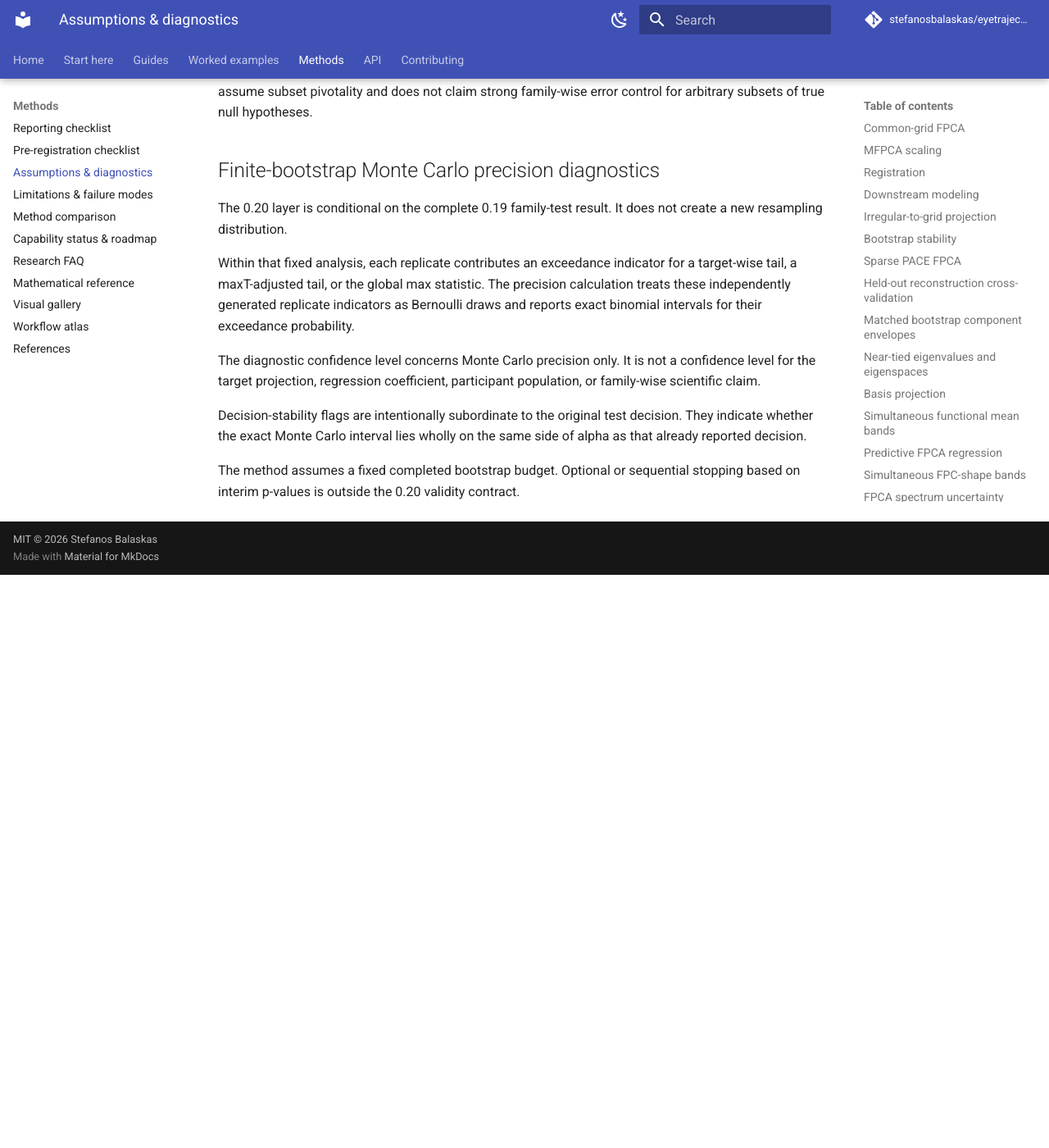
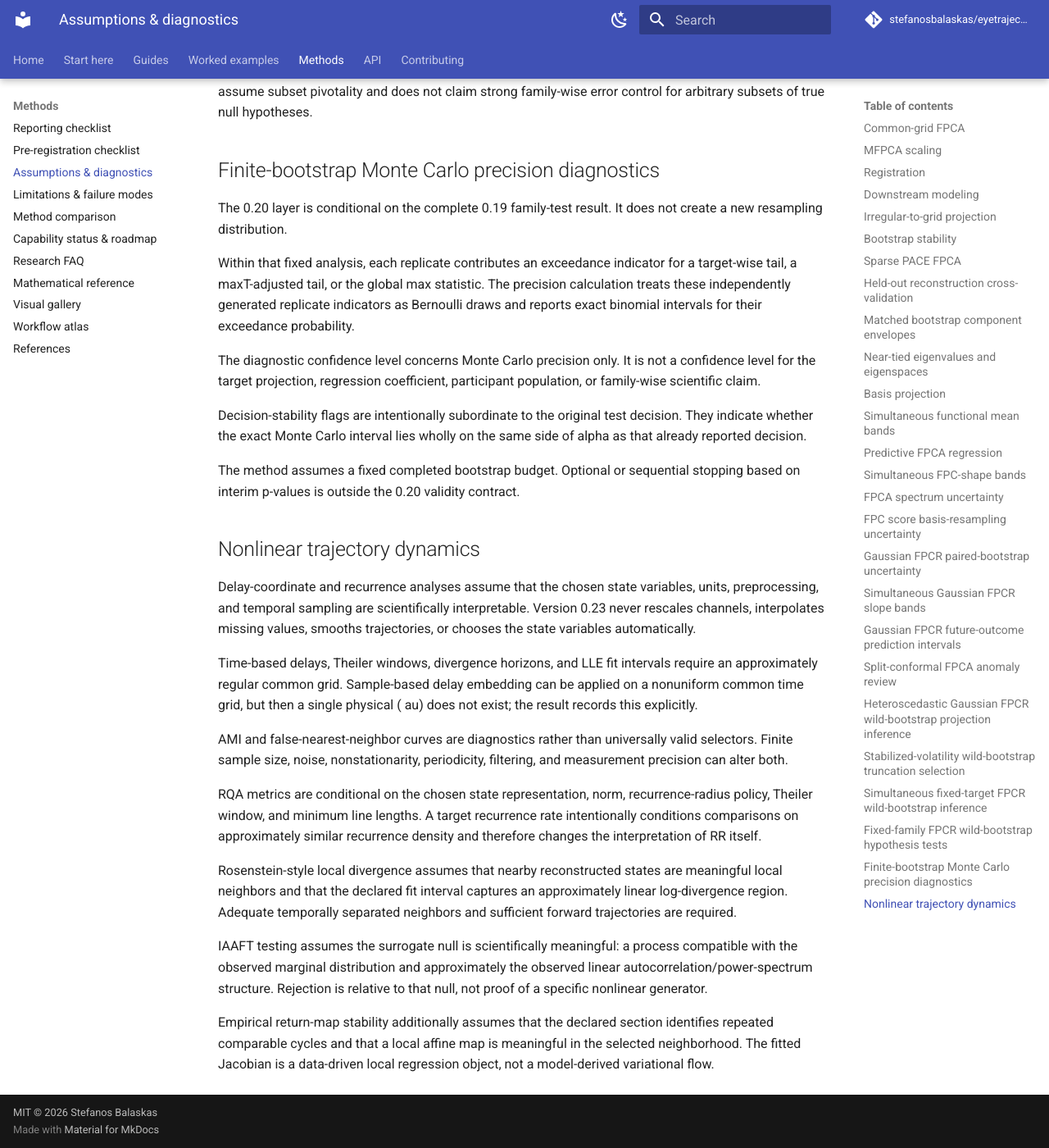
Before and after one commit to stefanosbalaskas/eyetrajectoriespy, an MkDocs documentation site: the page built from docs/methods/assumptions.md, in a window 1280 px wide and 1400 px high, scrolled down 7918 px. Shown: the whole window at 82% size. Built offline with MkDocs 1.6.1 and Material for MkDocs 9.7.7, drawn with Linux system fonts in a browser that asks for light colours; comment, search, counter and statistics services are not loaded; before the commit the page ends 8619 px from its top, so only the background shows below that.

Commit message:
Add nonlinear dynamics assumptions

```diff
--- a/docs/methods/assumptions.md
+++ b/docs/methods/assumptions.md
@@ -233,3 +233,19 @@ The diagnostic confidence level concerns Monte Carlo precision only. It is not a
 Decision-stability flags are intentionally subordinate to the original test decision. They indicate whether the exact Monte Carlo interval lies wholly on the same side of alpha as that already reported decision.
 
 The method assumes a fixed completed bootstrap budget. Optional or sequential stopping based on interim p-values is outside the 0.20 validity contract.
+
+## Nonlinear trajectory dynamics
+
+Delay-coordinate and recurrence analyses assume that the chosen state variables, units, preprocessing, and temporal sampling are scientifically interpretable. Version 0.23 never rescales channels, interpolates missing values, smooths trajectories, or chooses the state variables automatically.
+
+Time-based delays, Theiler windows, divergence horizons, and LLE fit intervals require an approximately regular common grid. Sample-based delay embedding can be applied on a nonuniform common time grid, but then a single physical (	au) does not exist; the result records this explicitly.
+
+AMI and false-nearest-neighbor curves are diagnostics rather than universally valid selectors. Finite sample size, noise, nonstationarity, periodicity, filtering, and measurement precision can alter both.
+
+RQA metrics are conditional on the chosen state representation, norm, recurrence-radius policy, Theiler window, and minimum line lengths. A target recurrence rate intentionally conditions comparisons on approximately similar recurrence density and therefore changes the interpretation of RR itself.
+
+Rosenstein-style local divergence assumes that nearby reconstructed states are meaningful local neighbors and that the declared fit interval captures an approximately linear log-divergence region. Adequate temporally separated neighbors and sufficient forward trajectories are required.
+
+IAAFT testing assumes the surrogate null is scientifically meaningful: a process compatible with the observed marginal distribution and approximately the observed linear autocorrelation/power-spectrum structure. Rejection is relative to that null, not proof of a specific nonlinear generator.
+
+Empirical return-map stability additionally assumes that the declared section identifies repeated comparable cycles and that a local affine map is meaningful in the selected neighborhood. The fitted Jacobian is a data-driven local regression object, not a model-derived variational flow.
```
